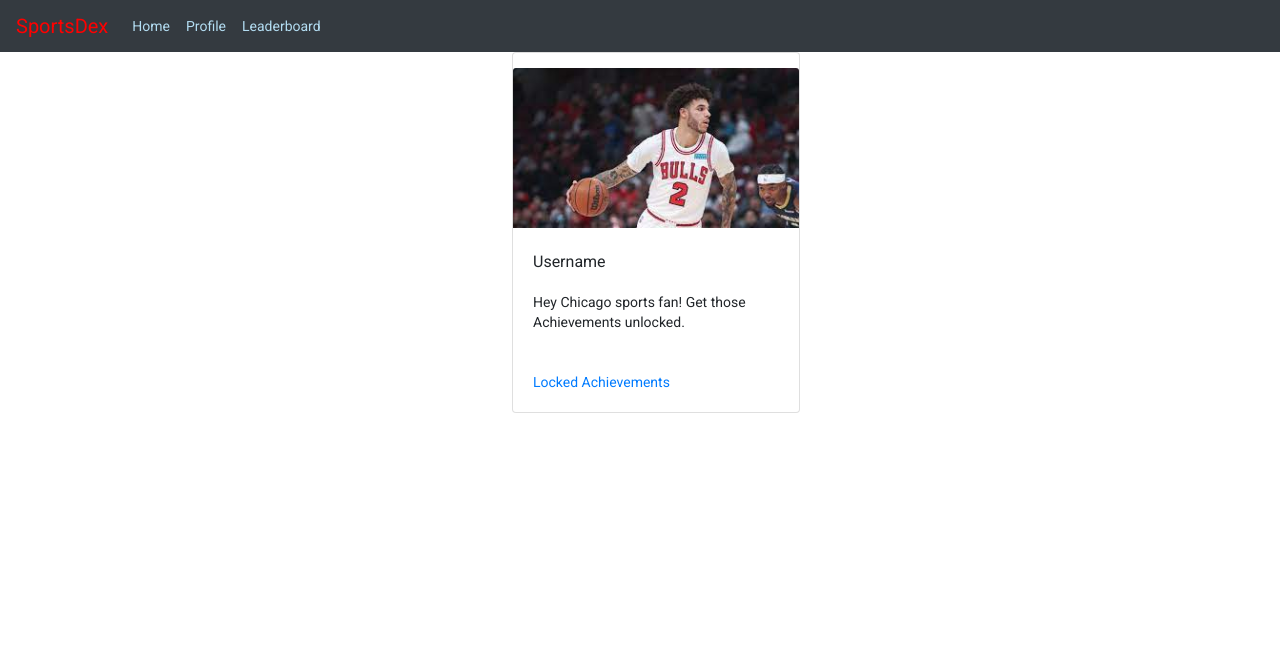
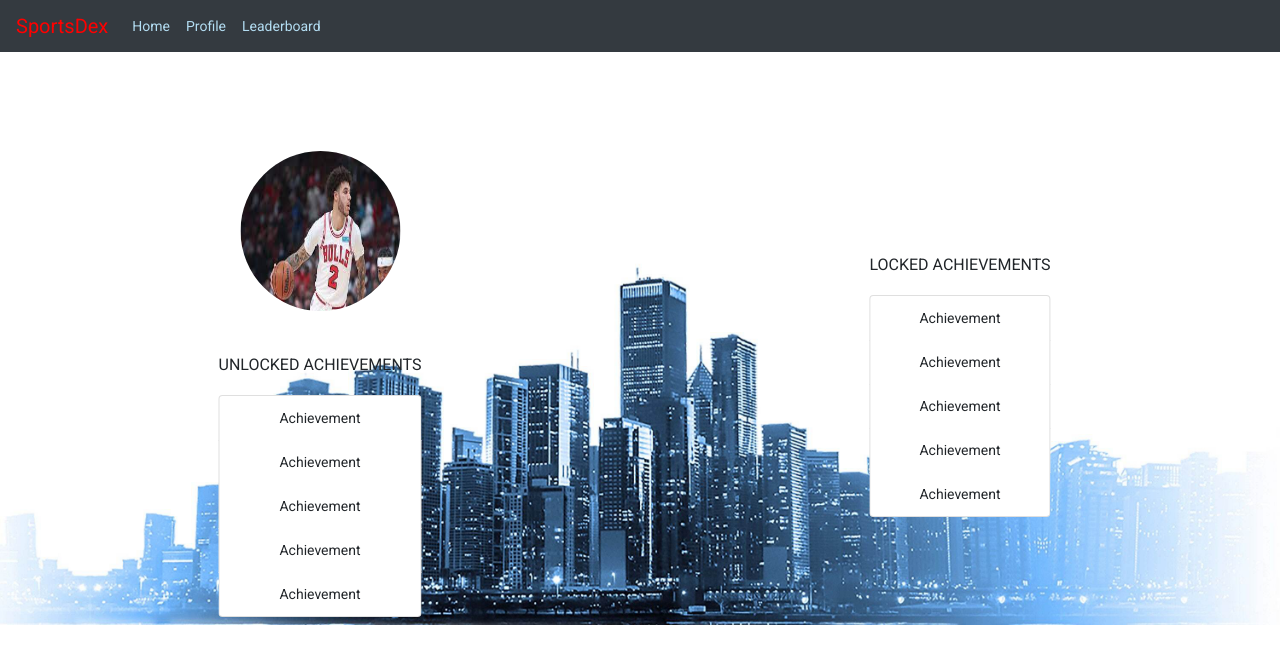
Before and after one commit to UwemEkong/Sportsdex, an Angular app in the folder frontend/: page /profile in a window 1280 px wide. Shown: the top 664 px of the page. Built offline with nearby package versions, Linux system fonts and the light colour scheme.

Commit message:
updated profile shite

```diff
--- a/frontend/src/app/components/profile/profile.component.html
+++ b/frontend/src/app/components/profile/profile.component.html
@@ -1,12 +1,38 @@
 <app-nav></app-nav>
 
-<div class="card" style="width: 18rem;">
-  <img src="assets/download.jpg" class="card-img-top" alt="...">
-  <div class="card-body">
-    <h3 class="card-title">Username</h3>
-    <p class="card-text">Hey Chicago sports fan!  Get those Achievements unlocked.</p>
+<div class="split left">
+  <div class="center">
+
+    <img src="assets/download.jpg" class="profile-pic">
+    <br><br>
+    <div class="username-cont"><div class="username">{{this.authServivce.loggedInUser.username}}</div></div>
+    <br>
+    <h3 id="header">UNLOCKED ACHIEVEMENTS</h3>
+    <ul class="list-group">
+      <li class="list-group-item">Achievement</li>
+      <li class="list-group-item">Achievement</li>
+      <li class="list-group-item">Achievement</li>
+      <li class="list-group-item">Achievement</li>
+      <li class="list-group-item">Achievement</li>
+    </ul>
   </div>
-  <div class="card-body">
-    <a href="#" class="card-link">Locked Achievements</a>
+
+  <div class="split right">
+    <div class="center">
+      <div>
+        <h3>LOCKED ACHIEVEMENTS</h3>
+        <ul class="list-group">
+          <li class="list-group-item">Achievement</li>
+          <li class="list-group-item">Achievement</li>
+          <li class="list-group-item">Achievement</li>
+          <li class="list-group-item">Achievement</li>
+          <li class="list-group-item">Achievement</li>
+        </ul>
+      </div>
+    </div>
   </div>
 </div>
+
+<div class="background">
+  <img src="assets/authhero.png" class="img">
+</div>
--- a/frontend/src/app/components/profile/profile.component.scss
+++ b/frontend/src/app/components/profile/profile.component.scss
@@ -1,5 +1,58 @@
-.card {
-margin-left: 40%;
+.split {
+  height: 100%;
+  width: 50%;
+  position: fixed;
+  z-index: 1;
+  top: max(64px);
+  overflow-x: hidden;
+  padding-top: 20px;
+}
 
-  padding-top: 15px;
+.left {
+  left: 0;
+  margin-left: 0%;
+  display: block;
+  align-content: center;
+  text-align: center;
+  child-align: middle;
 }
+
+.right {
+  right: 0;
+  display: block;
+  align-content: center;
+  child-align: middle;
+
+}
+
+.center {
+  position: absolute;
+  top: 40%;
+  left: 50%;
+  transform: translate(-50%, -50%);
+
+  justify-content: center;
+  display: block;
+}
+
+.username-cont {
+  font-size: 30px;
+  font-weight: bold;
+}
+
+
+.profile-pic {
+  width:10rem;
+  height:10rem;
+  border-radius: 50%;
+
+}
+
+.background {
+  padding-top:16%;
+}
+
+.img {
+  max-width:100%;
+  height:auto;
+}
--- a/frontend/src/app/components/profile/profile.component.ts
+++ b/frontend/src/app/components/profile/profile.component.ts
@@ -1,4 +1,5 @@
 import { Component, OnInit } from '@angular/core';
+import {AuthServService} from "../../services/auth-serv.service";
 
 @Component({
   selector: 'app-profile',
@@ -7,7 +8,10 @@ import { Component, OnInit } from '@angular/core';
 })
 export class ProfileComponent implements OnInit {
 
-  constructor() { }
+
+  constructor(public authServivce: AuthServService) {
+    this.authServivce = authServivce;
+  }
 
   ngOnInit(): void {
   }
```
Also changed, not shown: 1 other file (tests, documents, lock files or other folders).
